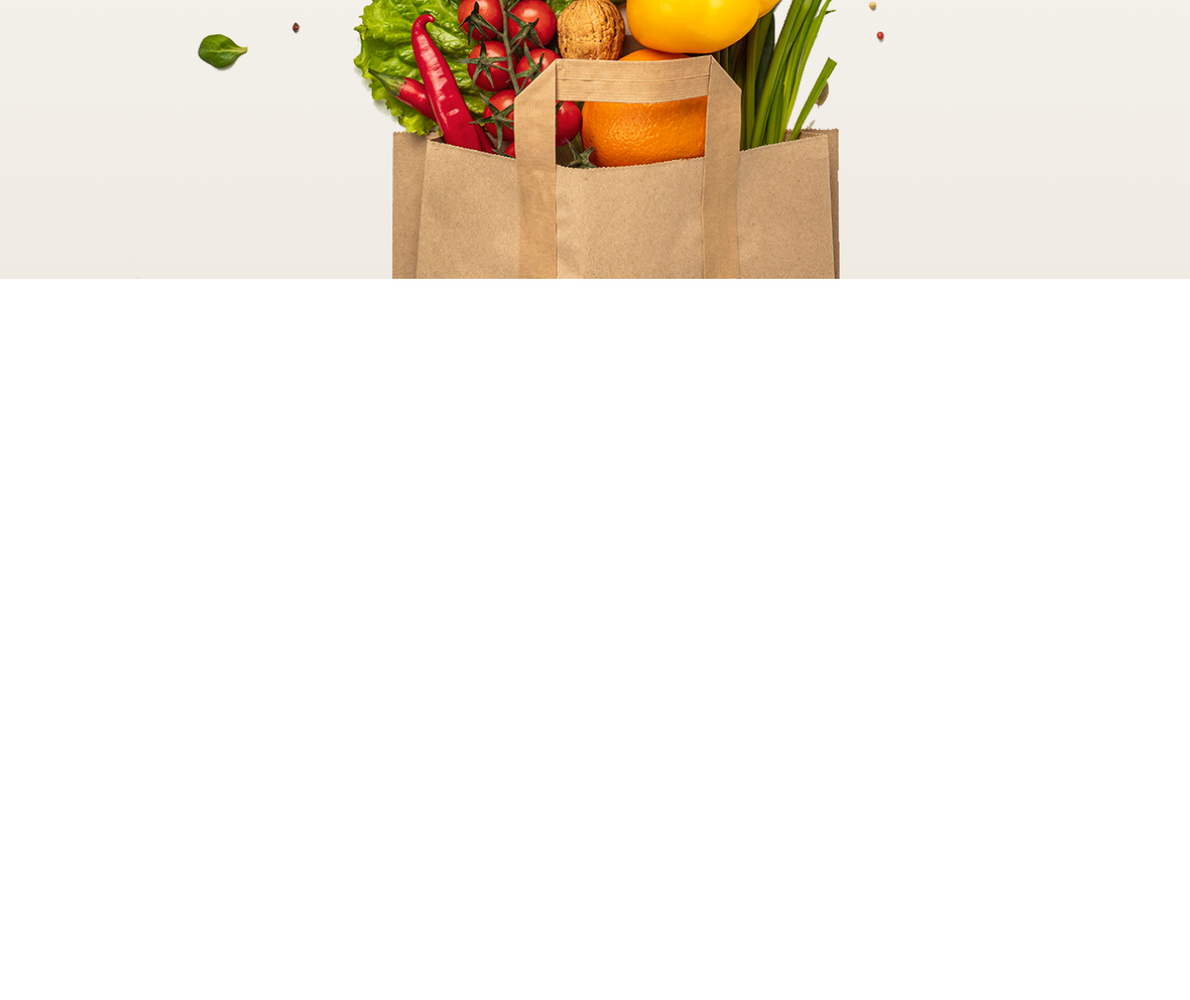
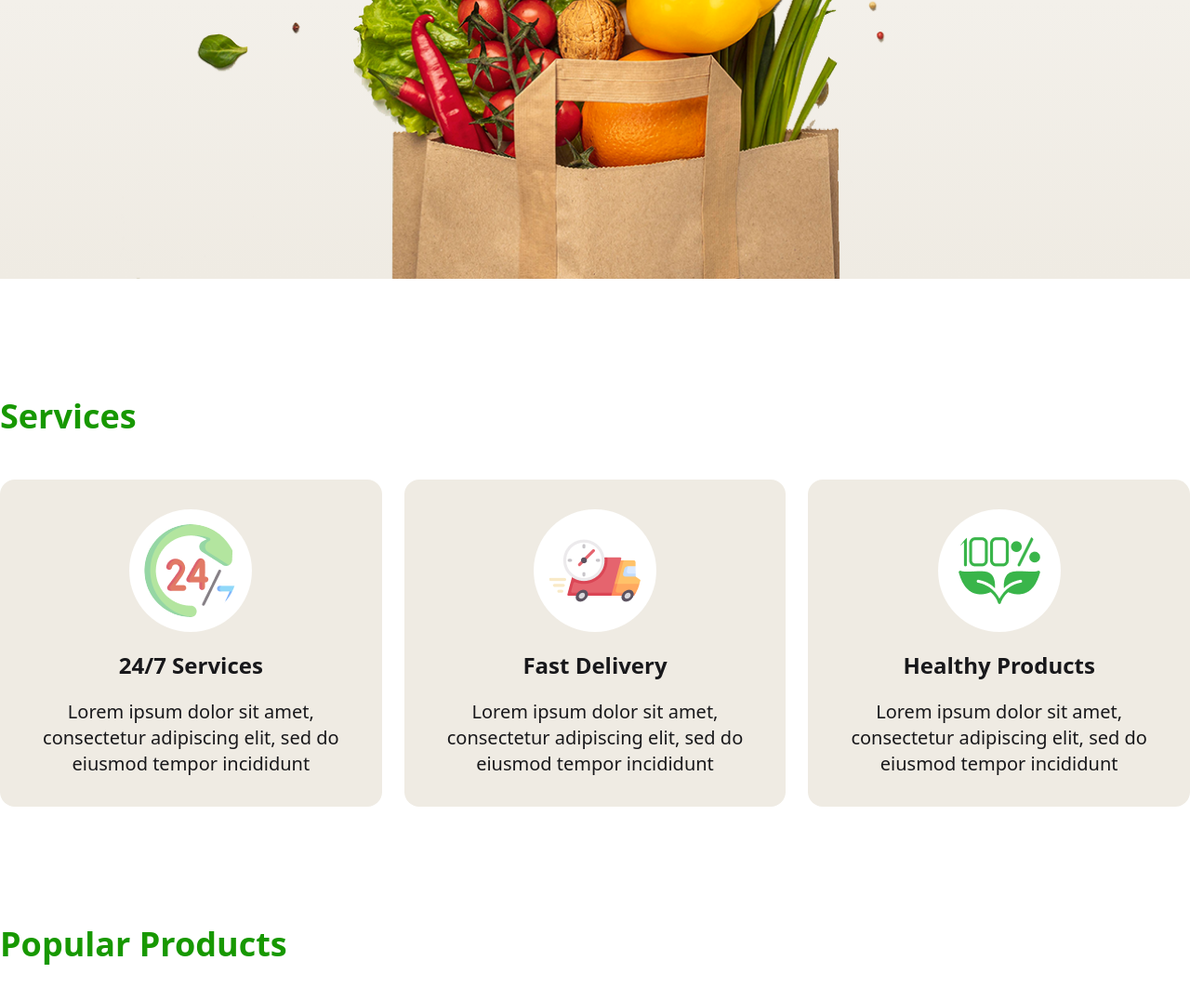
Before and after one commit to SojibDas1015/Nature-Platter, a plain HTML site: page index.html in a window 1280 px wide. Shown: the part 895-1971 px from the top of the page at 93% size. Before the commit the page ends 1195 px from the top, so only its background shows below. Drawn offline with nearby package versions, Linux system fonts and the light colour scheme.

Commit message:
service section done

```diff
--- a/index.html
+++ b/index.html
@@ -18,6 +18,7 @@
     <style type="text/tailwindcss">
         @theme{
             --color-primary: #179800;
+            --color-card: #EFEBE3;
         }
      </style>
 </head>
@@ -81,9 +82,44 @@
     </header>
     <main class="w-11/12 md:container mx-auto">
         <!-- service -->
-         <section>
+        <section class="mb-32">
+            <h3 class="text-4xl font-semibold text-primary mt-32 mb-12">Services</h3>
+            <!-- card -->
+            <div class="grid grid-cols-1 md:grid-cols-3 gap-6">
+                <!-- card 1 -->
+                <div class="bg-card p-8 rounded-2xl flex flex-col justify-center items-center text-center space-y-5">
+                    <div>
+                        <img class="bg-white p-4 rounded-full" src="assets/service.png" alt="">
+                    </div>
+                    <h4 class="text-2xl font-semibold">24/7 Services </h4>
+                    <p class="w-[360px] font-light text-xl">Lorem ipsum dolor sit amet, consectetur adipiscing elit, sed
+                        do eiusmod tempor incididunt</p>
+                </div>
+                <!-- card 2 -->
+                <div class="bg-card p-8 rounded-2xl flex flex-col justify-center items-center text-center space-y-5">
+                    <div>
+                        <img class="bg-white p-4 rounded-full" src="assets/delivery.png" alt="">
+                    </div>
+                    <h4 class="text-2xl font-semibold">Fast Delivery</h4>
+                    <p class="w-[360px] font-light text-xl">Lorem ipsum dolor sit amet, consectetur adipiscing elit, sed
+                        do eiusmod tempor incididunt</p>
+                </div>
+                <!-- card 3 -->
+                <div class="bg-card p-8 rounded-2xl flex flex-col justify-center items-center text-center space-y-5">
+                    <div>
+                        <img class="bg-white p-4 rounded-full" src="assets/healthy.png" alt="">
+                    </div>
+                    <h4 class="text-2xl font-semibold">Healthy Products</h4>
+                    <p class="w-[360px] font-light text-xl">Lorem ipsum dolor sit amet, consectetur adipiscing elit, sed
+                        do eiusmod tempor incididunt</p>
+                </div>
+            </div>
+        </section>
 
-         </section>
+        <!-- products -->
+        <section>
+            <h3 class="text-4xl font-semibold text-primary mt-32 mb-12">Popular Products</h3>
+        </section>
     </main>
     <footer>
 
```
